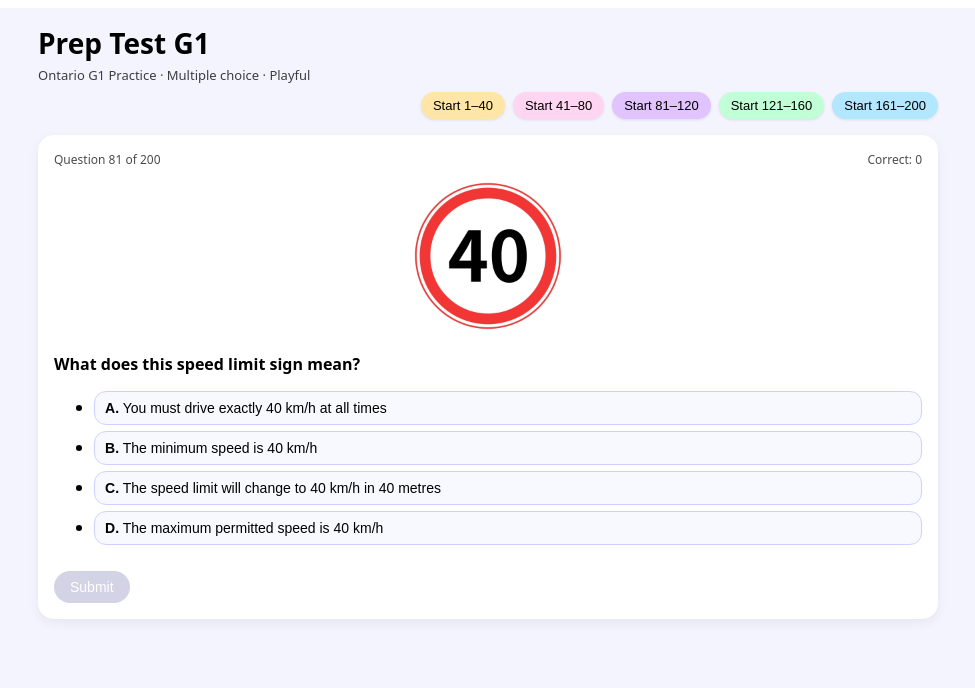
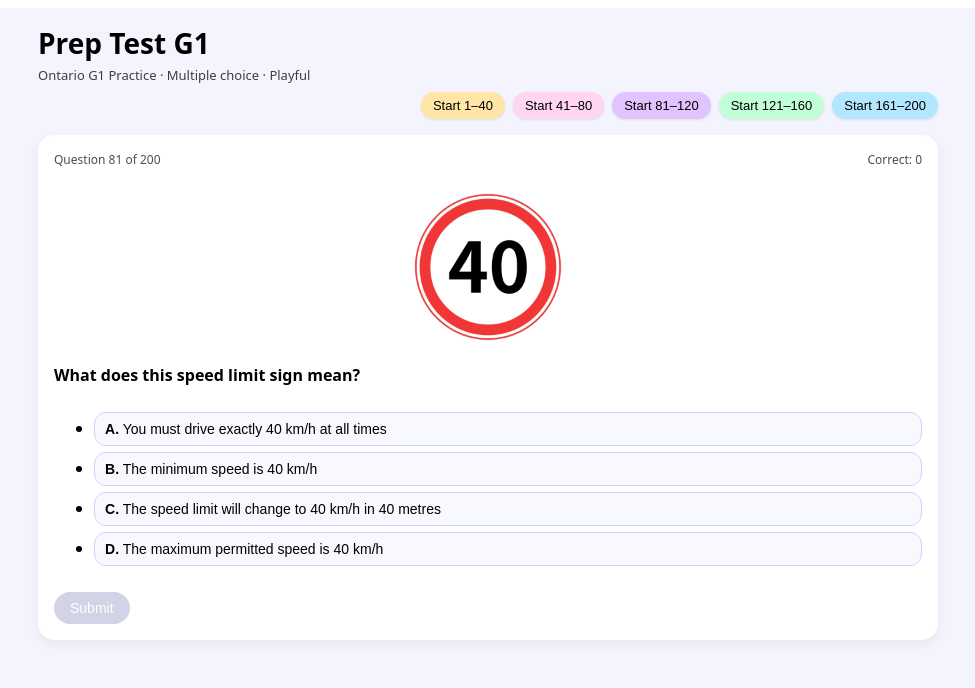
Before and after one commit to Aurelian2025/prep-test-g1, a Next.js app: page / in a window 1280 px wide. Shown: the top 688 px of the page, without its empty margins (152-1127 px from the left). Built offline with nearby package versions, Linux system fonts and the light colour scheme.

Commit message:
Update index.js

```diff
--- a/pages/index.js
+++ b/pages/index.js
@@ -70,6 +70,14 @@ const styles = {
     width: 'auto',
     height: 'auto'
   },
+  promptArea: {
+    minHeight: 220, // you can tweak this number later
+    display: 'flex',
+    flexDirection: 'column',
+    justifyContent: 'flex-end',
+    marginBottom: 8
+   },
+
     choiceBtn: (idx, picked, correctIndex, done) => {
     let border = '#d0d0ff';
     let background = '#f8f8ff';
@@ -335,6 +343,7 @@ export default function PrepTestG1() {
             <span>Correct: {correctCount}</span>
           </div>
 
+    <div style={styles.promptArea}>
   {q.image && (
     <div style={styles.imgWrap}>
       <img src={q.image} alt="Road sign" style={styles.img} />
@@ -342,6 +351,7 @@ export default function PrepTestG1() {
   )}
 
   <div style={styles.questionText}>{q.question}</div>
+</div>
 
           <ul style={styles.choices}>
             {q.choices.map((choice, idx) => (
```
Lines whose indentation alone changed are shown as unchanged.
